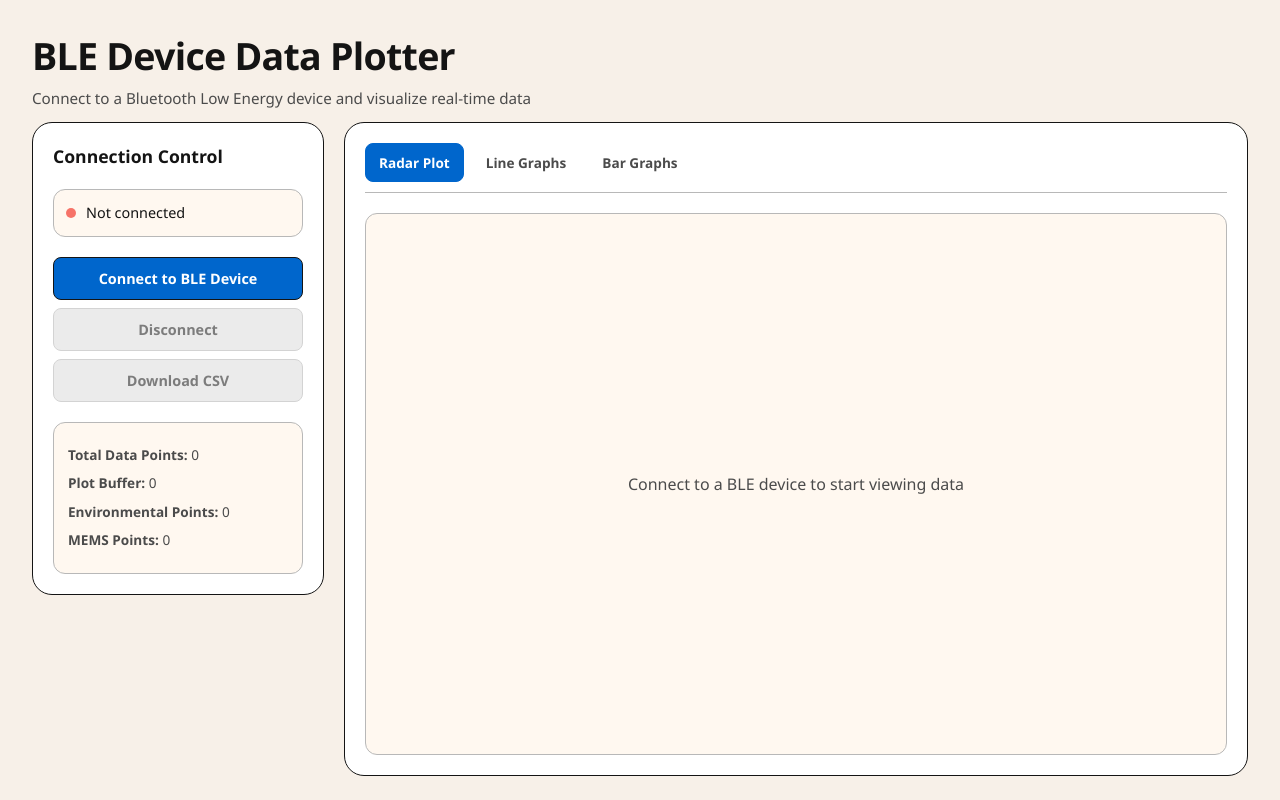
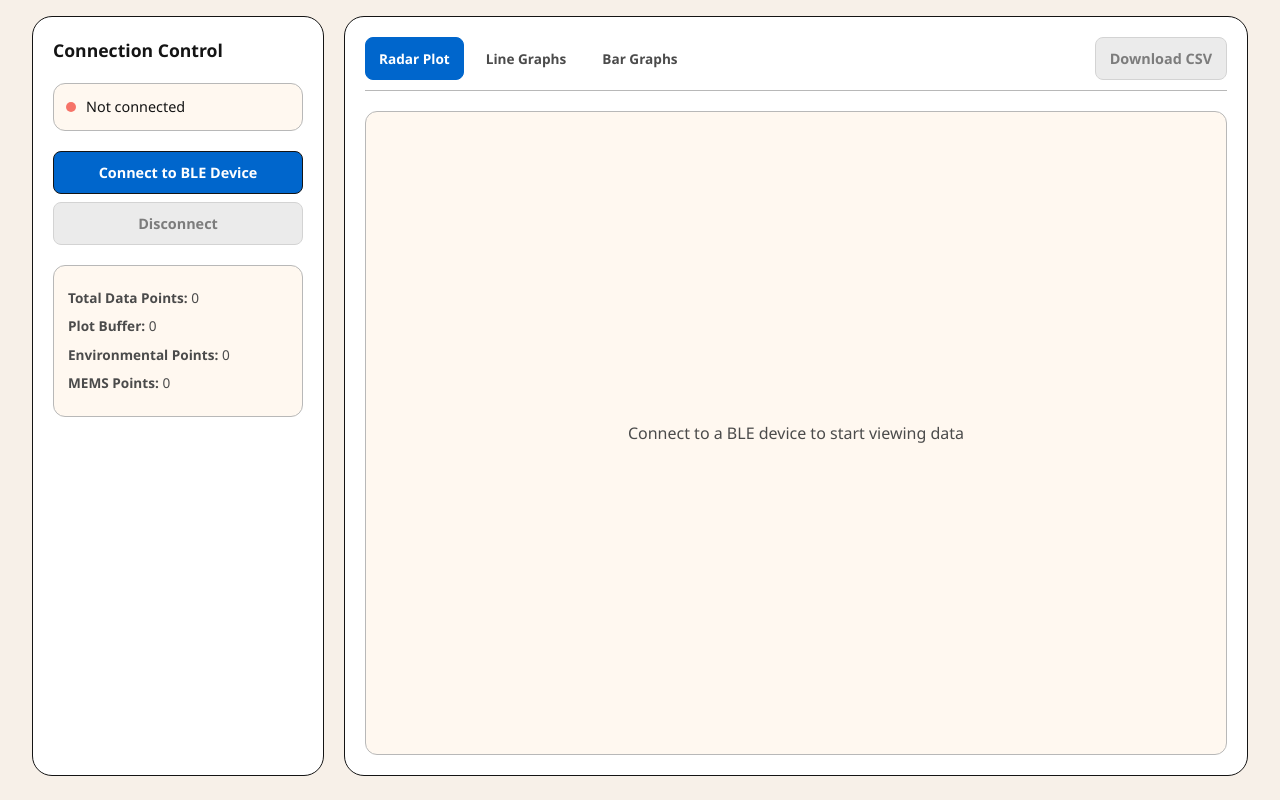
Before and after one commit to ODRResearchGroup/BrianWeb, a React (Vite) app: page / in a window 1280 px wide. Built offline with nearby package versions, Linux system fonts and the light colour scheme.

Commit message:
improve styling

```diff
--- a/src/App.css
+++ b/src/App.css
@@ -39,7 +39,7 @@
 }
 
 .app-content {
-  height: calc(100vh - 106px);
+  height: calc(100vh);
   min-height: 0;
   display: grid;
   grid-template-columns: minmax(250px, 292px) minmax(0, 1fr);
@@ -57,6 +57,9 @@
   border: 1px solid var(--ink);
   border-radius: 20px;
   padding: 20px;
+  height: 100%;
+  display: flex;
+  flex-direction: column;
 }
 
 .plot-container {
@@ -134,10 +137,6 @@
     transform 0.2s ease;
 }
 
-.btn:hover:not(:disabled) {
-  transform: translateY(-1px);
-}
-
 .btn-connect {
   background: var(--blue);
   color: white;
@@ -155,6 +154,7 @@
 .btn-download {
   background: white;
   color: var(--ink);
+  margin-left: auto;
 }
 .btn-download:hover:not(:disabled) {
   background: #f0f0f0;
@@ -169,7 +169,6 @@
 }
 
 .data-info {
-  max-height: min(400px, 38vh);
   overflow-y: auto;
   padding: 14px;
   background: var(--soft-surface);
@@ -224,6 +223,7 @@
 
 .plot-tabs {
   display: flex;
+  width: 100%;
   gap: 8px;
   margin-bottom: 20px;
   padding-bottom: 10px;
--- a/src/App.tsx
+++ b/src/App.tsx
@@ -89,14 +89,6 @@ function App() {
   return (
     <ErrorBoundary>
       <div className="app">
-        <header className="app-header">
-          <h1>BLE Device Data Plotter</h1>
-          <p>
-            Connect to a Bluetooth Low Energy device and visualize real-time
-            data
-          </p>
-        </header>
-
         <div className="app-content">
           <div className="control-panel">
             <h2>Connection Control</h2>
@@ -134,14 +126,6 @@ function App() {
                 className="btn btn-disconnect"
               >
                 Disconnect
-              </button>
-
-              <button
-                onClick={downloadCSV}
-                disabled={allDataPoints.length === 0}
-                className="btn btn-download"
-              >
-                Download CSV
               </button>
             </div>
 
@@ -218,6 +202,13 @@ function App() {
               >
                 Bar Graphs
               </button>
+              <button
+                onClick={downloadCSV}
+                disabled={allDataPoints.length === 0}
+                className="btn btn-download"
+              >
+                Download CSV
+              </button>
             </div>
 
             <div className="plot-content">
```
